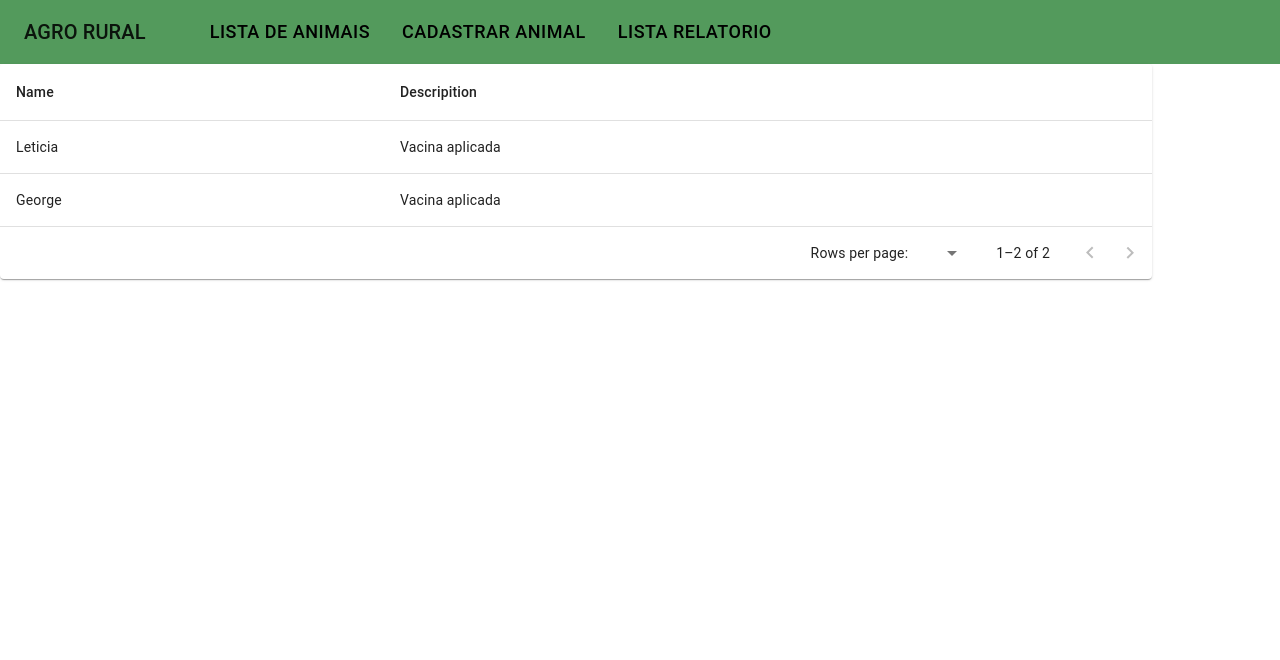
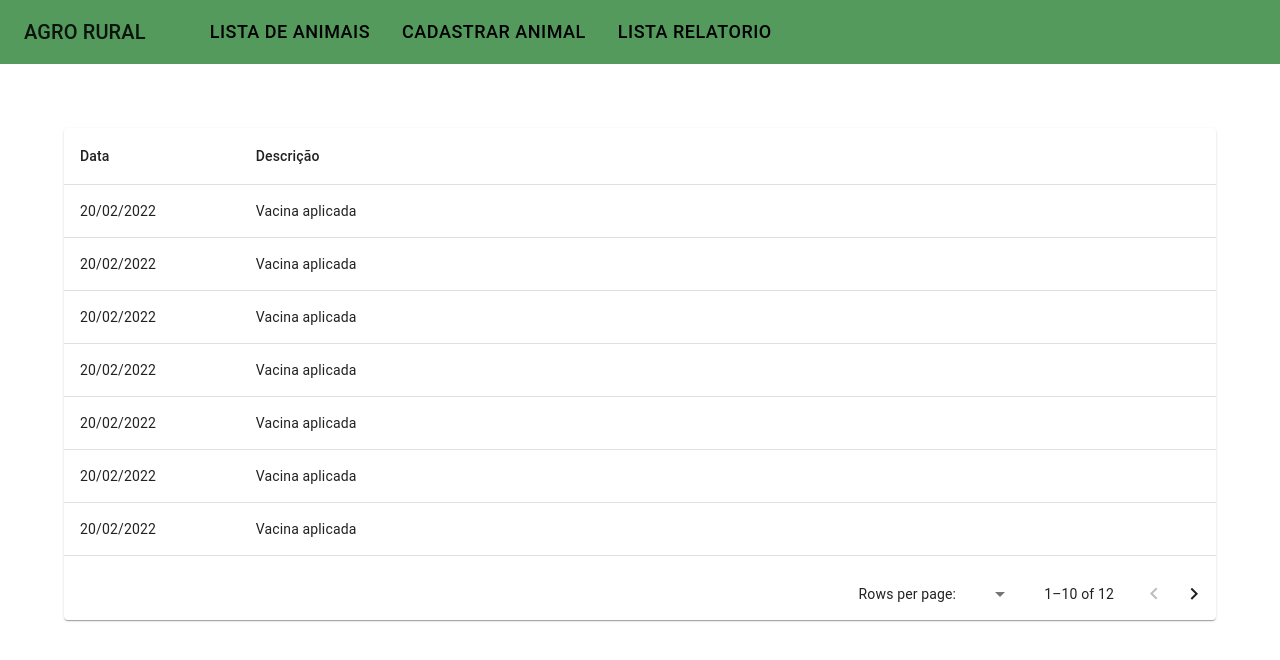
Before and after one commit to tccwebrural/Reac-tcc, a React (Create React App) app: page /modules/Repor/Pages/ReportList in a window 1280 px wide. Shown: the top 660 px of the page. Built offline with nearby package versions, Linux system fonts and the light colour scheme.

Commit message:
Pablo Redig - Report List

```diff
--- a/src/modules/Report/pages/ReportList.tsx
+++ b/src/modules/Report/pages/ReportList.tsx
@@ -30,7 +30,7 @@ const ListReportPage = (): ReactElement=> {
   };
 
   interface Column {
-    id: 'name' | 'code';
+    id: 'Data' | 'Description';
     label: string;
     minWidth?: number;
     align?: 'right';
@@ -38,30 +38,44 @@ const ListReportPage = (): ReactElement=> {
   }
 
     const columns: readonly Column[] = [
-        { id: 'name', label: 'Name', minWidth: 100 },
-        { id: 'code', label: 'Descripition', minWidth: 200 },
+        { id: 'Data', label: 'Data', minWidth: 10 },
+        { id: 'Description', label: 'Descrição', minWidth: 600 },
     ];
 
       interface Data {
-        name: string;
-        code: string;
+        Data: String;
+        Description: string;
     }
 
-      function createData(name: string, code: string): Data {
+      function createData(Data: String, Description: string): Data {
         const density = '';
-        return { name, code };
+        return { Data, Description };
     }
 
     const rows = [
-        createData('Leticia', 'Vacina aplicada'),
-        createData('George', 'Vacina aplicada'),
+        createData( '20/02/2022', 'Vacina aplicada'),
+        createData( '20/02/2022', 'Vacina aplicada'),
+        createData( '20/02/2022', 'Vacina aplicada'),
+        createData( '20/02/2022', 'Vacina aplicada'),
+        createData( '20/02/2022', 'Vacina aplicada'),
+        createData( '20/02/2022', 'Vacina aplicada'),
+        createData( '20/02/2022', 'Vacina aplicada'),
+        createData( '20/02/2022', 'Vacina aplicada'),
+        createData( '20/02/2022', 'Vacina aplicada'),
+        createData( '20/02/2022', 'Vacina aplicada'),
+        createData( '20/02/2022', 'Vacina aplicada'),
+        createData( '20/02/2022', 'Vacina aplicada'),
     ];
-
-
 
     return(
     <>
-        <Paper sx={{ width: '90%', overflow: 'hidden' }}>
+    <Paper sx={
+        {
+          width: '90%',
+          overflow: 'hidden',
+          margin: '5%'
+        }
+      }>
       <TableContainer sx={{ maxHeight: 440 }}>
         <Table stickyHeader aria-label="sticky table">
           <TableHead>
@@ -82,7 +96,7 @@ const ListReportPage = (): ReactElement=> {
               .slice(page * rowsPerPage, page * rowsPerPage + rowsPerPage)
               .map((row) => {
                 return (
-                  <TableRow hover role="checkbox" tabIndex={-1} key={row.code}>
+                  <TableRow hover role="checkbox" tabIndex={-1} key={row.Description}>
                     {columns.map((column) => {
                       const value = row[column.id];
                       return (
@@ -111,6 +125,5 @@ const ListReportPage = (): ReactElement=> {
     </Paper>
     </>
     );
-    }
-
+}
 export default ListReportPage;
```
